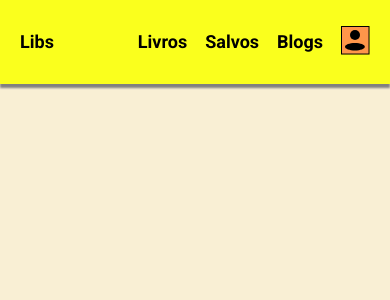
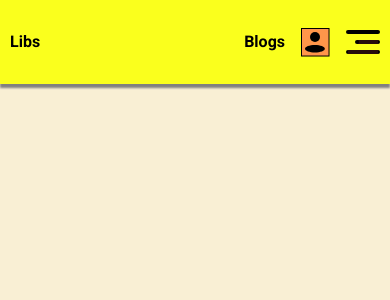
Before and after one commit to wizards-company/Archive, a Next.js app in the folder frontend/: page / in a window 390 px wide. Shown: the top 300 px of the page. Built offline with nearby package versions, Linux system fonts and the light colour scheme.

Commit message:
feat: faz o header responsivo

```diff
--- a/frontend/src/components/Header/header.module.css
+++ b/frontend/src/components/Header/header.module.css
@@ -31,3 +31,17 @@
 .logo:hover {
   box-shadow: 0 1px 0 var(--base-black);
 }
+
+@media (max-width: 425px) {
+  .container {
+    font-size: 16px;
+  }
+
+  .logo {
+    margin-left: 10px;
+  }
+
+  .nav {
+    margin-right: 10px;
+  }
+}
--- a/frontend/src/components/Header/index.js
+++ b/frontend/src/components/Header/index.js
@@ -2,16 +2,33 @@
 import style from "./header.module.css";
 import Link from "next/link";
 import ProfileIcon from "../ProfileIcon";
-import { useState } from "react";
+import { useEffect, useState } from "react";
 import Button from "../Button";
+import Menu from "../Menu";
 
 export default function Header() {
   const [isLogged, setIsLogged] = useState(true)
+  const [windowWidth, setWindowWidth] = useState(0)
+  useEffect(() => {
+    setWindowWidth(window.innerWidth)
+  }, [])
+
+
   return (
     <header className={style.container}>
       <Link href="/" className={style.logo}>Libs</Link>
       {isLogged ?
         <nav className={style.nav}>
+          {windowWidth < 425 ?
+            <>
+              <Link className={style.navItem} href="Blogs">
+                Blogs
+              </Link>
+              <ProfileIcon />
+              <Menu />
+            </>
+            :
+            <>
               <Link className={style.navItem} href="Livros">
                 Livros
               </Link>
@@ -21,9 +38,9 @@ export default function Header() {
               <Link className={style.navItem} href="Blogs">
                 Blogs
               </Link>
-          <div className={style.icon}>
               <ProfileIcon />
-          </div>
+            </>
+          }
         </nav>
         :
         <nav className={style.nav}>
--- /dev/null
+++ b/frontend/src/components/Menu/index.js
@@ -0,0 +1,16 @@
+export default function Menu() {
+    return (
+        <svg width="34" height="24" viewBox="0 0 34 24" fill="none" xmlns="http://www.w3.org/2000/svg">
+            <circle cx="32" cy="22" r="2" fill="black" />
+            <circle cx="32" cy="12" r="2" fill="black" />
+            <circle cx="2" cy="22" r="2" fill="black" />
+            <rect x="2" y="20" width="30" height="4" fill="#270C0C" />
+            <rect x="11" y="10" width="21" height="4" fill="#270C0C" />
+            <rect x="2.5" y="0.5" width="29" height="3" fill="black" stroke="black" />
+            <circle cx="2" cy="2" r="2" fill="black" />
+            <circle cx="32" cy="2" r="2" fill="black" />
+            <circle cx="11" cy="12" r="2" fill="black" />
+        </svg>
+
+    )
+}
```
Lines whose indentation alone changed are shown as unchanged.
